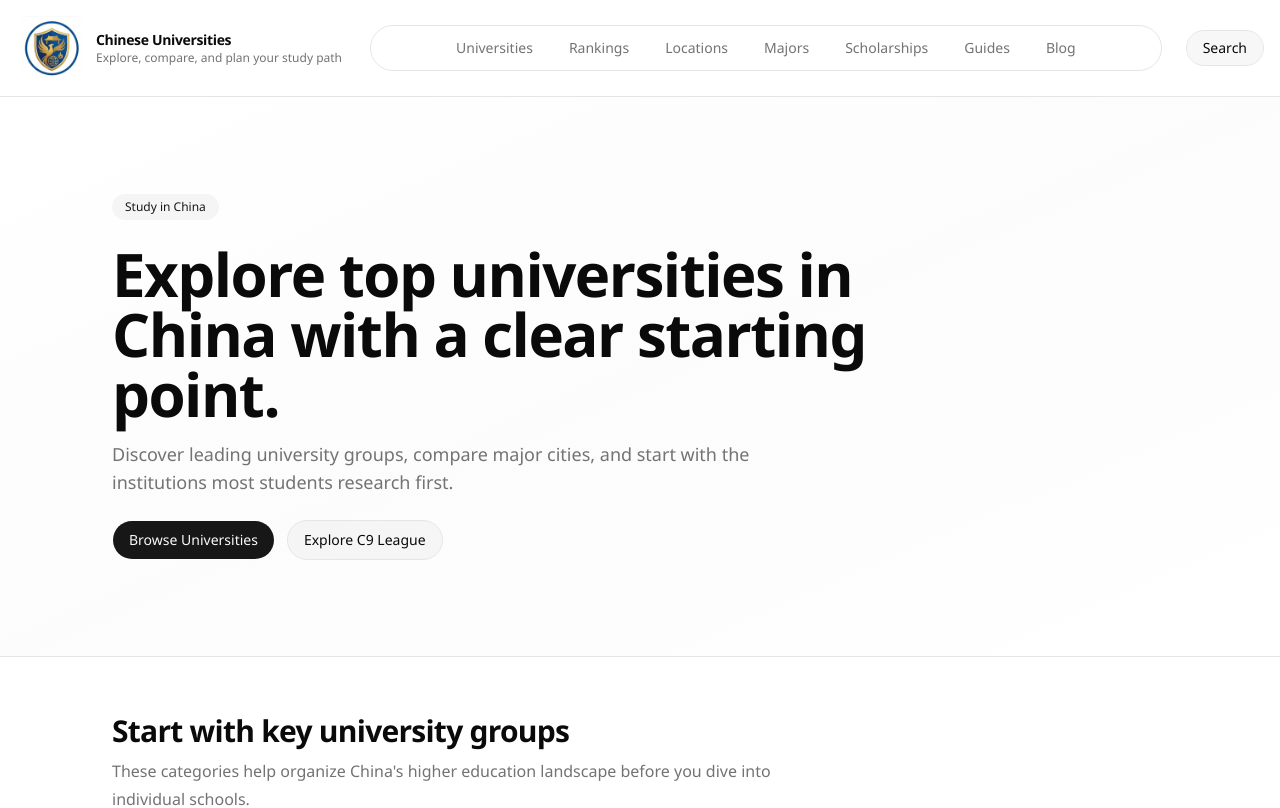
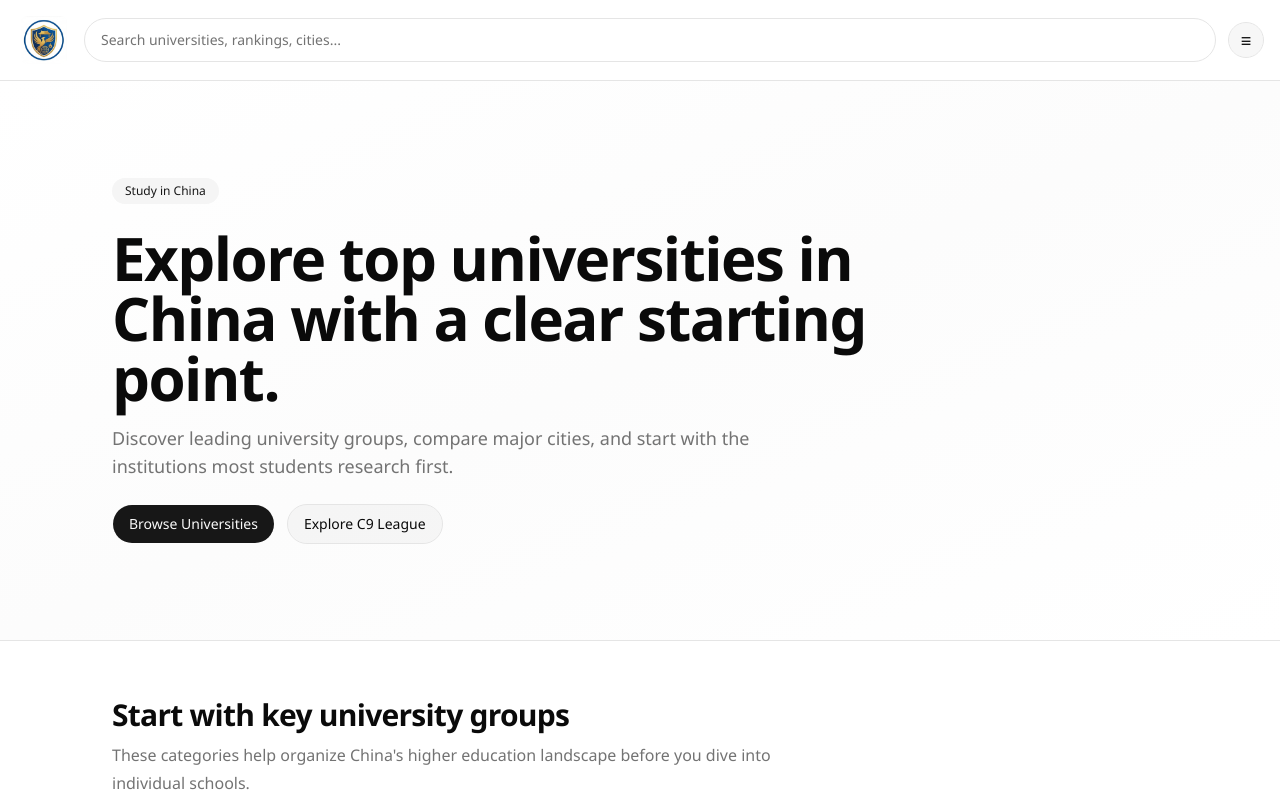
Before and after one commit to bearfighting/chinese-universities, a Next.js app: page / in a window 1280 px wide. Shown: the top 808 px of the page. Built offline with nearby package versions, Linux system fonts and the light colour scheme.

Commit message:
refactor navbar

```diff
--- a/components/navbar/index.tsx
+++ b/components/navbar/index.tsx
@@ -29,7 +29,7 @@ export default function Navbar() {
 
   return (
     <header className="sticky top-0 z-50 w-full border-b bg-background/80 backdrop-blur">
-      <div className="mx-auto hidden min-h-18 max-w-7xl items-center gap-6 px-4 py-3 lg:flex">
+      <div className="mx-auto hidden min-h-18 max-w-7xl items-center gap-6 px-4 py-3 2xl:flex">
         <Link
           href="/"
           className="flex shrink-0 items-center gap-3 rounded-xl px-1 py-1 outline-none transition-opacity hover:opacity-90 focus-visible:ring-[3px] focus-visible:ring-ring/50"
@@ -86,7 +86,7 @@ export default function Navbar() {
         </div>
       </div>
 
-      <div className="mx-auto flex min-h-18 max-w-7xl items-center gap-3 px-4 py-3 lg:hidden">
+      <div className="mx-auto flex min-h-18 max-w-7xl items-center gap-3 px-4 py-3 2xl:hidden">
         <Link
           href="/"
           className="flex shrink-0 items-center rounded-xl px-1 py-1 outline-none transition-opacity hover:opacity-90 focus-visible:ring-[3px] focus-visible:ring-ring/50"
@@ -106,9 +106,15 @@ export default function Navbar() {
         <div className="min-w-0 flex-1">
           <Link
             href="/search"
-            className="flex h-11 items-center justify-center rounded-full border bg-background px-4 text-sm font-medium text-muted-foreground transition-colors hover:bg-muted hover:text-foreground"
+            className="flex h-11 items-center justify-center rounded-full border bg-background px-4 text-sm font-medium text-muted-foreground transition-colors hover:bg-muted hover:text-foreground md:justify-start"
           >
-            Search universities, rankings, cities...
+            <span className="truncate sm:hidden">Search</span>
+            <span className="hidden truncate sm:block md:hidden">
+              Search universities...
+            </span>
+            <span className="hidden truncate md:block">
+              Search universities, rankings, cities...
+            </span>
           </Link>
         </div>
 
```
